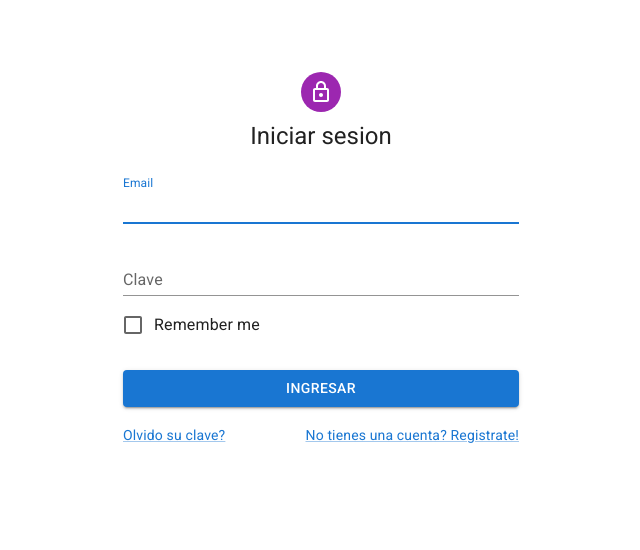
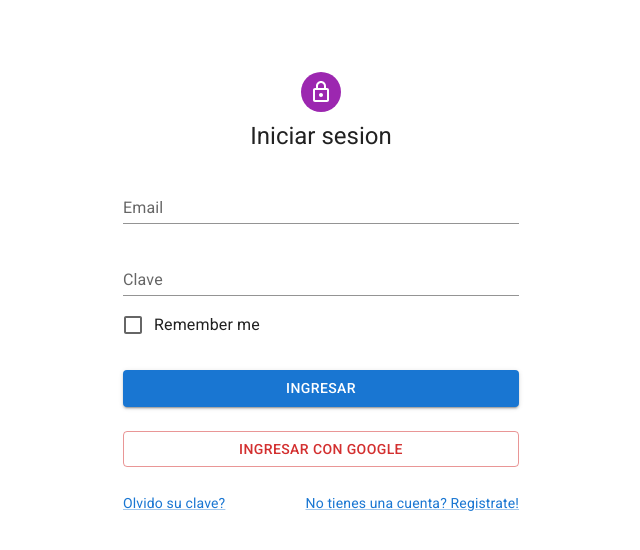
Before and after one commit to AlejoGreco/espmote-app, a React (Create React App) app: page /login in a window 1280 px wide. Shown: the top 550 px of the page, without its empty margins (319-959 px from the left). Built offline with nearby package versions, Linux system fonts and the light colour scheme; no server answers.

Commit message:
Login with google

```diff
--- a/src/components/FormLogin.js
+++ b/src/components/FormLogin.js
@@ -2,7 +2,7 @@ import React from 'react'
 import { Avatar, Checkbox, Box, Button, Container, FormControlLabel, Grid, Link, Typography } from '@mui/material'
 import { createTheme, ThemeProvider } from '@mui/material/styles';
 import LockOutlinedIcon from '@mui/icons-material/LockOutlined';
-import { loginUser } from '../store/slices/auth/thunks';
+import { loginUser, loginWithGoogle } from '../store/slices/auth/thunks';
 import { useDispatch, useSelector } from 'react-redux';
 import { Formik, Form } from 'formik';
 import * as Yup from 'yup'
@@ -28,6 +28,10 @@ const FormLogin = () => {
 
     const handleSubmit = values => {
         dispatch(loginUser(values))
+    }
+
+    const handleClickGoogle = () => {
+        dispatch(loginWithGoogle())
     }
 
     return (
@@ -60,7 +64,6 @@ const FormLogin = () => {
                                     label="Email"
                                     placeholder='miCorreo@correo.com'
                                     margin="normal"
-                                    autoFocus
                                 />
                                 <WpTextField
                                     id="password"
@@ -80,6 +83,15 @@ const FormLogin = () => {
                                     sx={{ mt: 3, mb: 2 }}
                                 >
                                     Ingresar
+                                </Button>
+                                <Button
+                                    fullWidth
+                                    variant="outlined"
+                                    onClick={handleClickGoogle}
+                                    color='error'
+                                    sx={{ mt: 1, mb: 3 }}
+                                >
+                                    Ingresar con Google
                                 </Button>
                                 <Grid container>
                                     <Grid item xs>
--- a/src/components/FormRegister.js
+++ b/src/components/FormRegister.js
@@ -63,7 +63,6 @@ return (
                                     name="firstName"
                                     label="Nombre"
                                     placeholder='Guillermo'
-                                    autoFocus
                                 />
                             </Grid>
                             <Grid item xs={12} sm={6}>
--- a/src/store/slices/auth/thunks.js
+++ b/src/store/slices/auth/thunks.js
@@ -1,4 +1,9 @@
-import { createUserWithEmailAndPassword, signInWithEmailAndPassword, signOut } from "firebase/auth"
+import { createUserWithEmailAndPassword,
+    signInWithEmailAndPassword,
+    signInWithPopup,
+    signOut,
+    GoogleAuthProvider
+} from "firebase/auth"
 import { auth } from "../../../firebase"
 import { setAuthError, setLoading } from "./authSlice"
 
@@ -36,6 +41,19 @@ export const loginUser = payload => {
     }
 }
 
+export const loginWithGoogle = () => {
+    return async dispatch => {
+        try{
+            dispatch(setLoading())
+            const googleProvider = new GoogleAuthProvider()
+            await signInWithPopup(auth, googleProvider)
+        }
+        catch (e){
+            dispatch(setAuthError({code : e.code, message : e.message}))
+        }
+    }
+}
+
 export const logoutUser = () => async dispatch => {
     try{
         dispatch(setLoading())
```
